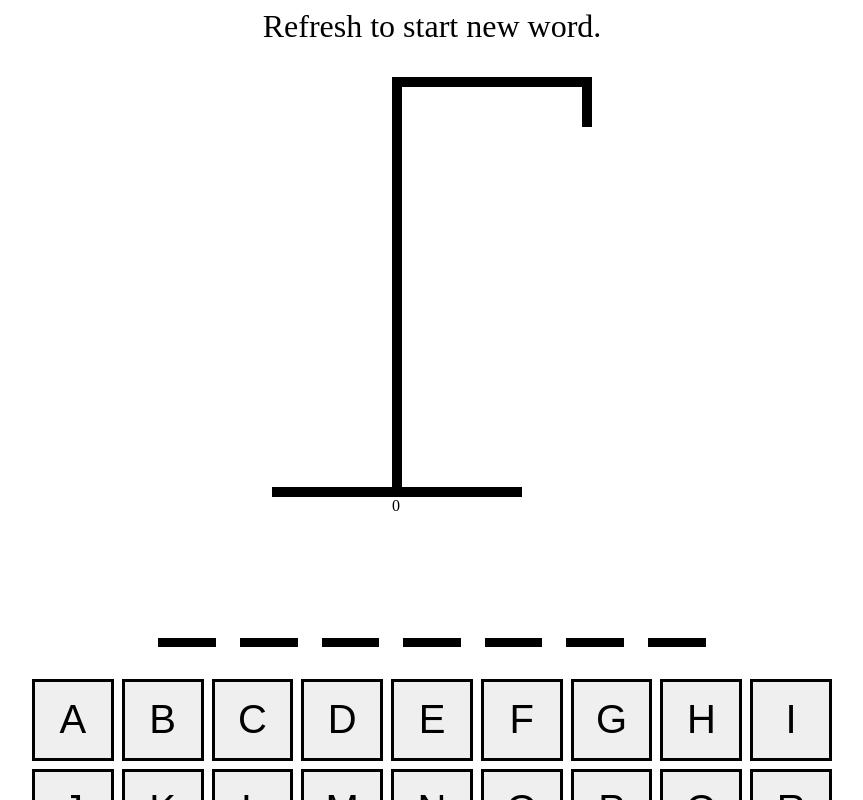
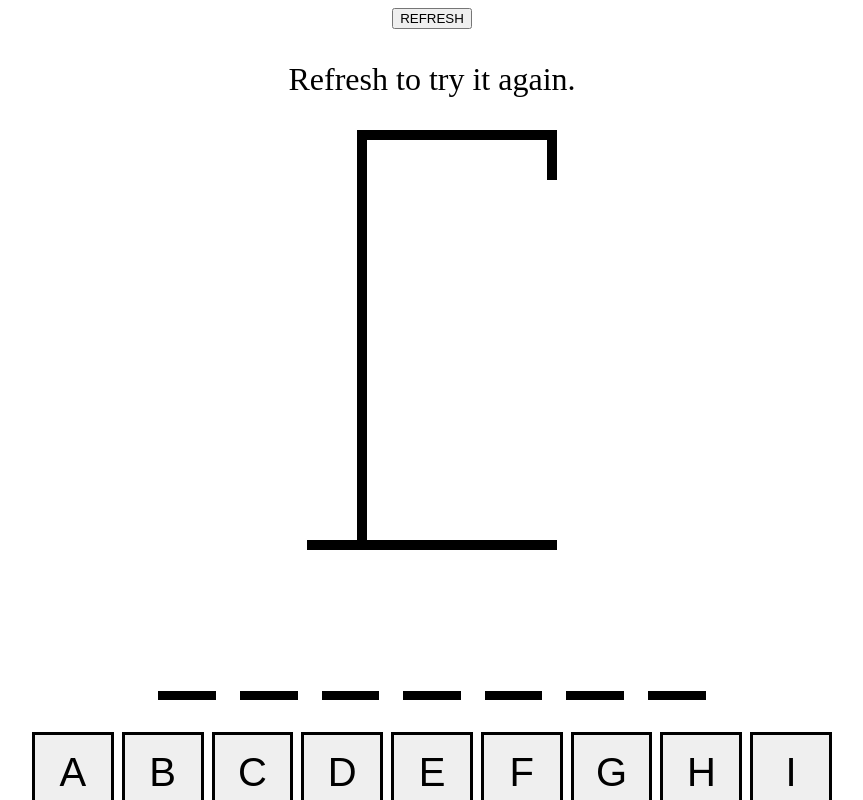
Before and after one commit to danangsw/hangman-react-ts, a React (Vite) app: page / in a window 1280 px wide. Shown: the top 800 px of the page, without its empty margins (208-1071 px from the left). Built offline with nearby package versions, Linux system fonts and the light colour scheme; the HTML template or start-up script is replaced by a standard one.

Commit message:
add more

```diff
--- a/src/App.tsx
+++ b/src/App.tsx
@@ -15,13 +15,13 @@ const generateRandomWord = () => {
 type HangmanProps = {
     word: string,
     guessedLetters: string[],
-    incorrectLetter: number,
-    isCompleted: boolean,
-    msgDef: string,
+    incorrectLetter: number
   }
 
 class App extends Component<HangmanProps> {
   state: HangmanProps;
+  isCompleted: boolean;
+  msgDef: string;
 
   constructor(props: HangmanProps) {
     super(props);
@@ -29,20 +29,20 @@ class App extends Component<HangmanProps> {
     this.state = {
       word: generateRandomWord(),
       guessedLetters: [],
-      incorrectLetter: 0,
-      isCompleted: false,
-      msgDef: "Refresh to start new word."
+      incorrectLetter: 0
     };
+    this.isCompleted = false;
+    this.msgDef = "Refresh to try it again."
   }
 
   keyboardHandler(e: KeyboardEvent) {
-      const key = e.key;
+    const key = e.key;
 
-      if (!key.match(/^[a-z]$/)) return
+    e.preventDefault();
 
-      e.preventDefault();
+    if (!key.match(/^[a-z]$/)) return
 
-      this.addGuessLetter(key);
+    this.addGuessLetter(key);
   }
 
   componentDidMount(): void {
@@ -54,58 +54,55 @@ class App extends Component<HangmanProps> {
   }
 
   addGuessLetter = (letter:string) => {
-    if (this.state.guessedLetters.includes(letter) || this.state.isCompleted) return;
+    if (this.state.guessedLetters.includes(letter) || this.isCompleted) return;
 
     const newGuessedLetters = [...this.state.guessedLetters, letter];
+    this.getMsgResult();
+
     this.setState({
       guessedLetters: newGuessedLetters,
       incorrectLetter: newGuessedLetters.filter((letter) => !this.state.word.includes(letter)).length
     })
-
-    this.getMsgResult();
   }
 
   getMsgResult() {
       if (this.state.incorrectLetter >= MAX_TRY) {
-        this.setState({
-          isCompleted: true,
-          msgDef: "Nice Try! - Refresh to try it again." + this.state.incorrectLetter
-        })
+        this.isCompleted = true;
+        this.msgDef = "Nice Try! - Refresh to try it again."; // + this.state.incorrectLetter;
 
         return;
       }
 
       if (this.state.word.split('').every(letter => this.state.guessedLetters.includes(letter))
         && this.state.guessedLetters.length > MIN_TRY) {
-        this.setState({
-          isCompleted: true,
-          msgDef: "Winner! - Refresh to try it again."
-        })
+        this.isCompleted=true;
+        this.msgDef= "Winner! - Refresh to try it again.";
 
         return;
       }
 
-      this.setState({
-        isCompleted: false
-      })
-
+      this.isCompleted=false
       return;
   }
 
   // testing purpose
-  testGuessWord = () => {
+  resetGuessWord = () => {
     const newWord = generateRandomWord();
-    const guessWordTest = newWord.split('').filter((_, i) => i % 2 !== 0);
-    const countIncorrect = newWord.split('').filter((e) => !guessWordTest.includes(e)).length
+    // const guessWordTest = newWord.split('').filter((_, i) => i % 2 !== 0);
+    // const countIncorrect = newWord.split('').filter((e) => !guessWordTest.includes(e)).length
     this.setState({
         word: newWord,
-      // testing purpose
-        guessedLetters: guessWordTest,
-        incorrectLetter: countIncorrect
+        guessedLetters: [],
+        incorrectLetter: 0
     });
+
+    this.isCompleted = false;
+    this.msgDef = "Refresh to try it again."
   };
 
   render() {
+    this.getMsgResult();
+
     return (
       <div
         style={{
@@ -116,14 +113,18 @@ class App extends Component<HangmanProps> {
           margin: '0 auto',
           alignItems: 'center',
         }}>
-        {/* <button onClick={this.testGuessWord}>TEST {this.state.incorrectLetter}</button> */}
+        <button onClick={this.resetGuessWord}>REFRESH</button>
         <HangmanResult
-          msgDef={ this.state.msgDef }
+          msgDef={ this.msgDef }
         />
         <HangmanDrawing incorrectLetter={this.state.incorrectLetter} />
-        <HangmanWord word={this.state.word} guessedLetters={this.state.guessedLetters} />
+        <HangmanWord
+          word={this.state.word}
+          guessedLetters={this.state.guessedLetters}
+          reveal={this.isCompleted}
+        />
         <HangmanKeyboard
-          isCompleted={ this.state.isCompleted}
+          isCompleted={ this.isCompleted}
           activeLetters={this.state.guessedLetters.filter(letter => this.state.word.includes(letter))}
           inactiveLetters={this.state.guessedLetters.filter(letter => !this.state.word.includes(letter))}
           addGuessedLetter={this.addGuessLetter}
--- a/src/component/HangmanDrawing.tsx
+++ b/src/component/HangmanDrawing.tsx
@@ -90,10 +90,10 @@ class HangmanDrawing extends Component <HangmanDrawingProps>
                 BODY_PARTS.slice(0, this.props.incorrectLetter).map((e, i) => cloneElement(e, {key: i}))
             }
             <div style={{ height: '50px', width: '10px', background: 'black', position: 'absolute', top: 0, right: 0}} />
-            <div style={{ height: '10px', width: '200px', background: 'black', marginLeft: '120px'}} />
-            <div style={{ height: '400px', width: '10px', background: 'black', marginLeft: '120px'}} />
+            <div style={{ height: '10px', width: '200px', background: 'black', marginLeft: '50px'}} />
+            <div style={{ height: '400px', width: '10px', background: 'black', marginLeft: '50px'}} />
             <div style={{ height: '10px', width: '250px', background: 'black' }} />
-            <div style={{position: 'absolute', marginLeft: '120px'}}>{ this.props.incorrectLetter}</div>
+            {/* <div style={{position: 'absolute', marginLeft: '120px'}}>{ this.props.incorrectLetter}</div> */}
         </div>);
     }
 }
--- a/src/component/HangmanWord.tsx
+++ b/src/component/HangmanWord.tsx
@@ -3,6 +3,7 @@ import { Component } from "react";
 interface HangmanWordProps {
     word: string,
     guessedLetters: string[],
+    reveal: boolean
 }
 
 class HangmanWord extends Component<HangmanWordProps>
@@ -19,8 +20,9 @@ class HangmanWord extends Component<HangmanWordProps>
             {this.props.word.split('').map((letter, index) => (
                 <span style={{ borderBottom: '.1em solid black' }} key={`char-${index}`}>
                     <span style={{
-                        visibility: this.props.guessedLetters.includes(letter) ?
-                            'visible': 'hidden' }}>
+                        visibility: this.props.guessedLetters.includes(letter) || this.props.reveal ?
+                            'visible' : 'hidden',
+                        color: !this.props.guessedLetters.includes(letter) && this.props.reveal ? 'red' : 'black'}}>
                         {letter}
                     </span>
                 </span>
```
